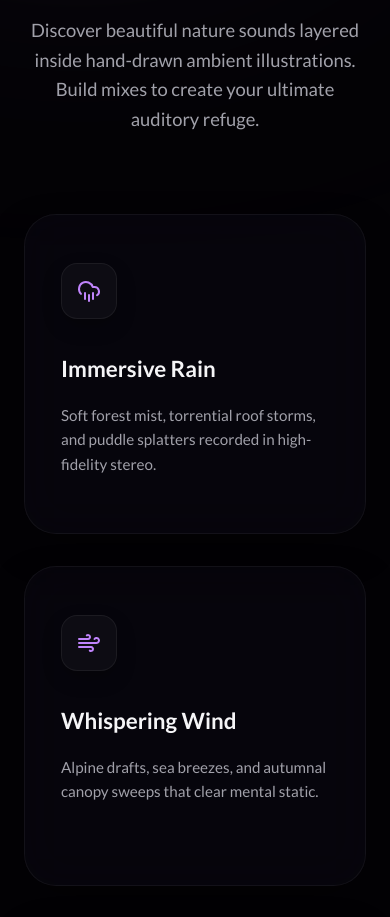
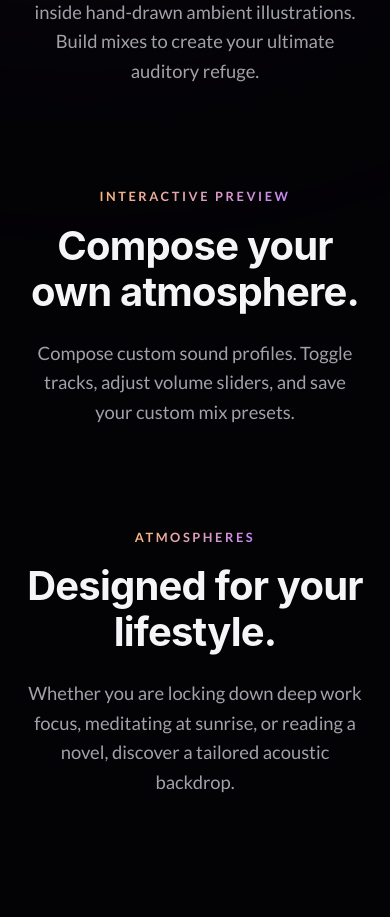
Before and after one commit to Akhilm035/Zephyr, a React (Vite) app: page / in a window 390 px wide. Shown: the part 1080-1997 px from the top of the page. Built offline with nearby package versions, Linux system fonts and the light colour scheme; a web font is replaced by a local one.

Commit message:
feat: implement Web Audio API-based ambient sound synthesizer for dynamic background noise generation

```diff
--- a/src/App.jsx
+++ b/src/App.jsx
@@ -2340,6 +2340,7 @@ function App() {
             </p>
           </div>
 
+          {!isMobile && (
             <div className="features-grid">
               <div className="glass-card feature-card">
                 <div className="feature-glow-overlay" />
@@ -2413,6 +2414,7 @@ function App() {
                 <p>Ambient synths, harp strings, and chill acoustic lofi to block distractions.</p>
               </div>
             </div>
+          )}
         </section>
 
         {/* 4. Interactive Sound Mixer Section */}
@@ -2425,6 +2427,7 @@ function App() {
             </p>
           </div>
 
+          {!isMobile && (
             <div className="mixer-wrapper">
               <div className="glass-card mixer-dashboard">
                 <div className="mixer-header-row">
@@ -2550,9 +2553,42 @@ function App() {
                 </div>
               </div>
             </div>
+          )}
         </section>
 
-        {/* 5. Explore Beautiful Places (Destination Cards) */}
+        {/* 5. Personalized Scenarios Bento Grid - Atmospheres */}
+        <section className="section" id="personalized">
+          <div className="section-header">
+            <span className="section-tag">Atmospheres</span>
+            <h2 className="section-title">Designed for your lifestyle.</h2>
+            <p className="section-desc">
+              Whether you are locking down deep work focus, meditating at sunrise, or reading a novel, discover a tailored acoustic backdrop.
+            </p>
+          </div>
+
+          {!isMobile && (
+            <div className="bento-grid">
+              {SCENARIOS.map((card) => (
+                <div
+                  key={card.id}
+                  className={`glass-card bento-card ${card.size}`}
+                  onClick={() => showToast(`Calibrating profile for: ${card.title}`)}
+                >
+                  {/* Background lighting shapes */}
+                  <div className={`bento-bg-shape ${card.color}`} />
+
+                  <div className="bento-icon-wrapper">
+                    <card.icon size={22} />
+                  </div>
+                  <h3>{card.title}</h3>
+                  <p>{card.desc}</p>
+                </div>
+              ))}
+            </div>
+          )}
+        </section>
+
+        {/* 6. Explore Beautiful Places (Destination Cards) */}
         <section className="section" id="destinations">
           <div className="section-header" style={{ textAlign: 'left', maxWidth: '100%', display: 'flex', justifyContent: 'space-between', alignItems: 'flex-end', flexWrap: 'wrap', gap: '2rem' }}>
             <div>
@@ -2591,36 +2627,6 @@ function App() {
                     ))}
                   </div>
                 </div>
-              </div>
-            ))}
-          </div>
-        </section>
-
-        {/* 6. Personalized Scenarios Bento Grid */}
-        <section className="section" id="personalized">
-          <div className="section-header">
-            <span className="section-tag">Atmospheres</span>
-            <h2 className="section-title">Designed for your lifestyle.</h2>
-            <p className="section-desc">
-              Whether you are locking down deep work focus, meditating at sunrise, or reading a novel, discover a tailored acoustic backdrop.
-            </p>
-          </div>
-
-          <div className="bento-grid">
-            {SCENARIOS.map((card) => (
-              <div
-                key={card.id}
-                className={`glass-card bento-card ${card.size}`}
-                onClick={() => showToast(`Calibrating profile for: ${card.title}`)}
-              >
-                {/* Background lighting shapes */}
-                <div className={`bento-bg-shape ${card.color}`} />
-
-                <div className="bento-icon-wrapper">
-                  <card.icon size={22} />
-                </div>
-                <h3>{card.title}</h3>
-                <p>{card.desc}</p>
               </div>
             ))}
           </div>
--- a/src/index.css
+++ b/src/index.css
@@ -3078,4 +3078,24 @@ body {
     0% { transform: scale(0.4) rotate(-10deg); opacity: 0.9; }
     100% { transform: scale(2.4) rotate(-10deg); opacity: 0; }
   }
-}
+
+  /* Hide sub-contents under Pure Serenity, Interactive Preview, and Atmospheres on mobile */
+  #why-love .features-grid,
+  #sound-mixer .mixer-wrapper,
+  #personalized .bento-grid {
+    display: none !important;
+  }
+
+  /* Equal uniform spacing between Pure Serenity, Interactive Preview, and Atmospheres on mobile */
+  #why-love,
+  #sound-mixer,
+  #personalized {
+    padding: 3rem 1.5rem !important;
+  }
+
+  #why-love .section-header,
+  #sound-mixer .section-header,
+  #personalized .section-header {
+    margin-bottom: 0 !important;
+  }
+}
```
Lines whose indentation alone changed are shown as unchanged.
